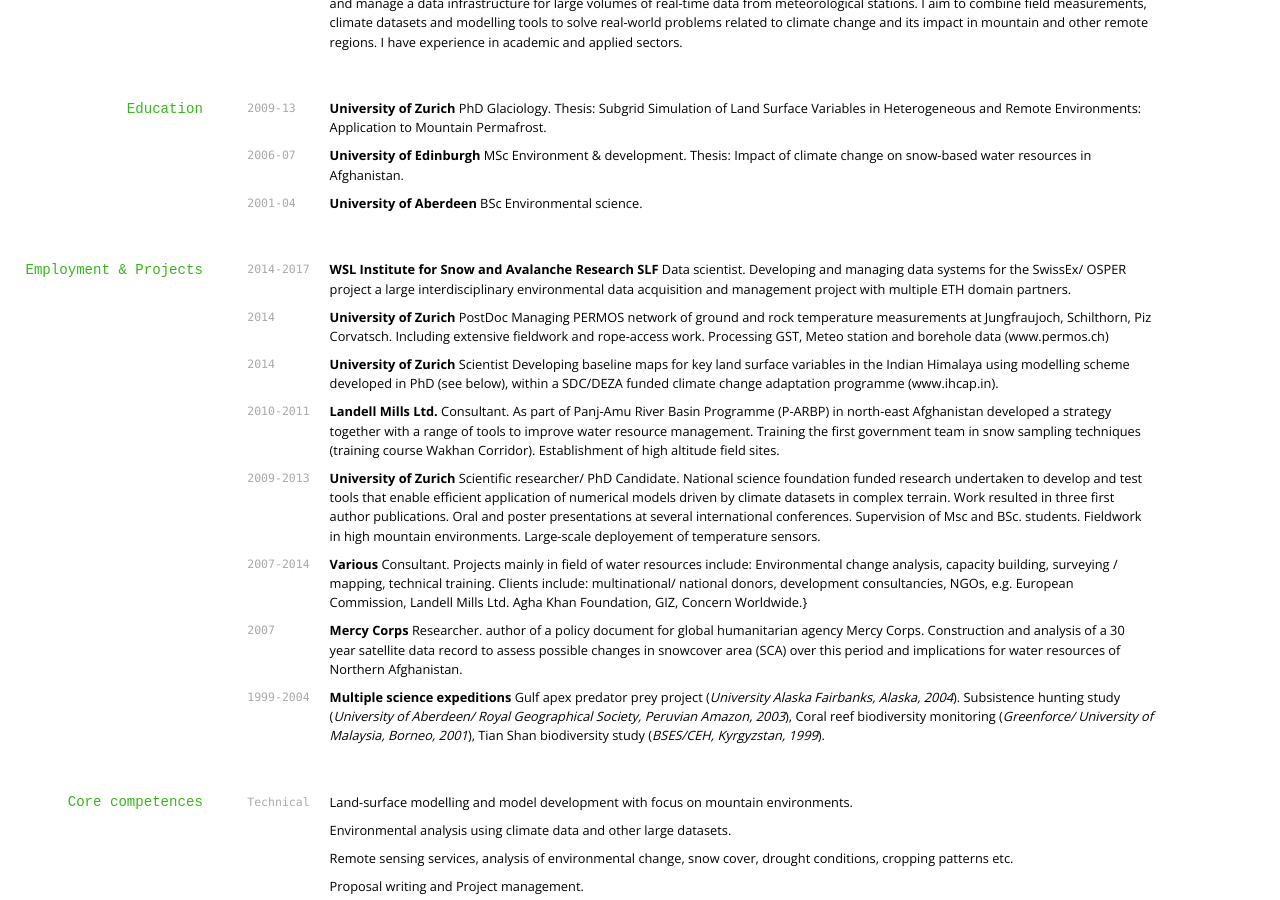
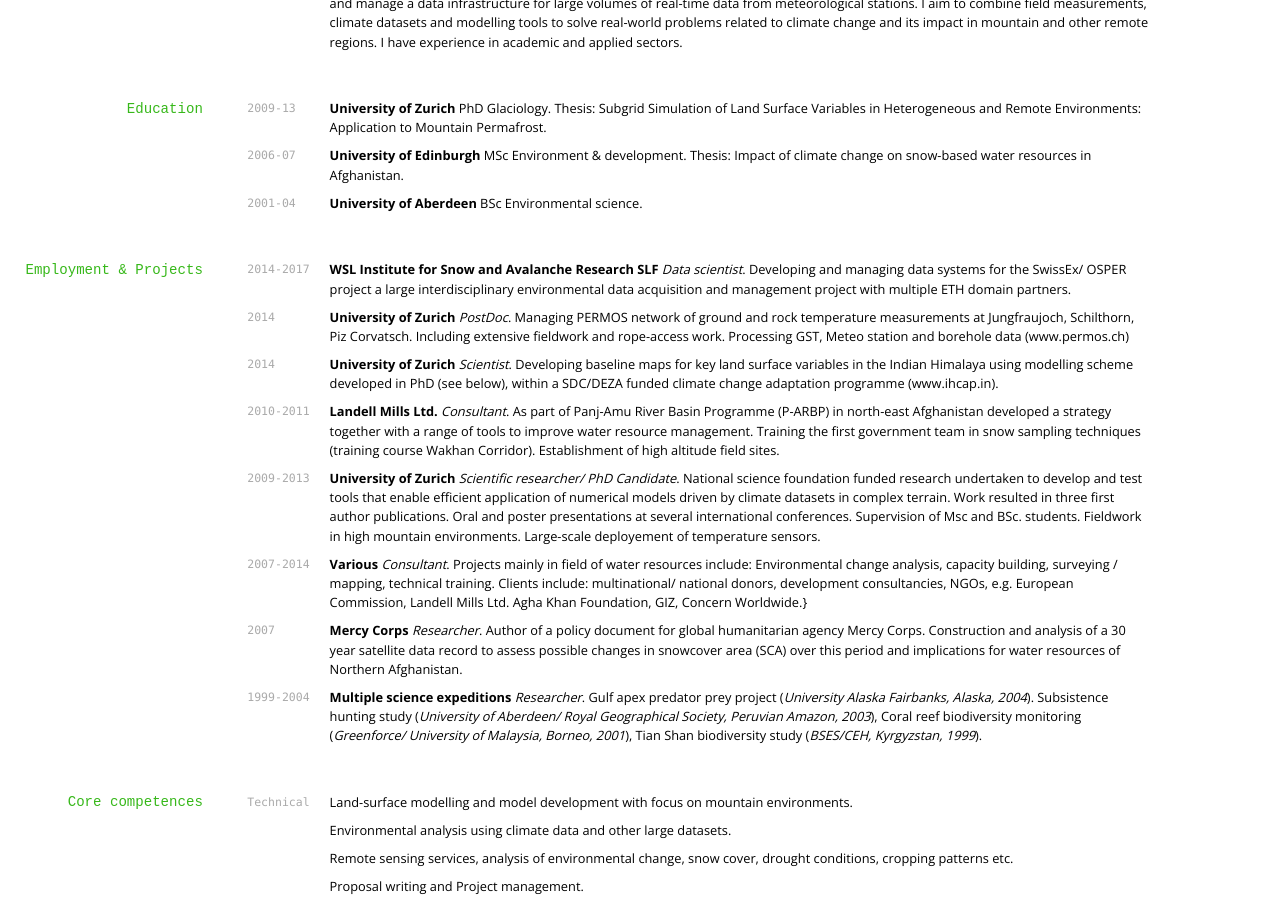
Before and after one commit to joelfiddes/joelfiddes.github.io, a Jekyll site: the page cv/index.html, which Jekyll copies as it is, in a window 1280 px wide and 900 px high, scrolled down 242 px. Built offline with Jekyll 4.4.1, drawn with Linux system fonts in a browser that asks for light colours; nearby versions of some CDN libraries.

Commit message:
auto-commit

```diff
--- a/cv/index.html
+++ b/cv/index.html
@@ -47,28 +47,28 @@
 <h2 id="employment--projects">Employment &amp; Projects</h2>
 
 <p><code class="highlighter-rouge">2014-2017</code>
-<strong>WSL Institute for Snow and Avalanche Research SLF</strong> Data scientist. Developing and managing data systems for the SwissEx/ OSPER project a large interdisciplinary environmental data acquisition and management project with multiple ETH domain partners.</p>
+<strong>WSL Institute for Snow and Avalanche Research SLF</strong> <em>Data scientist</em>. Developing and managing data systems for the SwissEx/ OSPER project a large interdisciplinary environmental data acquisition and management project with multiple ETH domain partners.</p>
 
 <p><code class="highlighter-rouge">2014</code>
-<strong>University of Zurich</strong> PostDoc Managing PERMOS network of ground and rock temperature measurements at Jungfraujoch, Schilthorn, Piz Corvatsch. Including extensive fieldwork and rope-access work. Processing GST, Meteo station and borehole data (www.permos.ch)</p>
+<strong>University of Zurich</strong> <em>PostDoc</em>. Managing PERMOS network of ground and rock temperature measurements at Jungfraujoch, Schilthorn, Piz Corvatsch. Including extensive fieldwork and rope-access work. Processing GST, Meteo station and borehole data (www.permos.ch)</p>
 
 <p><code class="highlighter-rouge">2014</code>
-<strong>University of Zurich</strong> Scientist Developing baseline maps for key land surface variables in the Indian Himalaya using modelling scheme developed in PhD (see below), within a SDC/DEZA funded climate change adaptation programme (www.ihcap.in).</p>
+<strong>University of Zurich</strong> <em>Scientist</em>. Developing baseline maps for key land surface variables in the Indian Himalaya using modelling scheme developed in PhD (see below), within a SDC/DEZA funded climate change adaptation programme (www.ihcap.in).</p>
 
 <p><code class="highlighter-rouge">2010-2011</code>
-<strong>Landell Mills Ltd.</strong> Consultant. As part of Panj-Amu River Basin Programme (P-ARBP) in north-east Afghanistan  developed a strategy together with a range of tools to improve water resource management. Training the first government team in snow sampling techniques (training course Wakhan Corridor). Establishment of high altitude field sites.</p>
+<strong>Landell Mills Ltd.</strong> <em>Consultant</em>. As part of Panj-Amu River Basin Programme (P-ARBP) in north-east Afghanistan  developed a strategy together with a range of tools to improve water resource management. Training the first government team in snow sampling techniques (training course Wakhan Corridor). Establishment of high altitude field sites.</p>
 
 <p><code class="highlighter-rouge">2009-2013</code>
-<strong>University of Zurich</strong> Scientific researcher/ PhD Candidate. National science foundation funded research undertaken to develop and test tools that enable efficient application of numerical models driven by climate datasets in complex terrain. Work resulted in three first author publications. Oral and poster presentations at several international conferences. Supervision of Msc and BSc. students. Fieldwork in high mountain environments. Large-scale deployement of temperature sensors.</p>
+<strong>University of Zurich</strong> <em>Scientific researcher/ PhD Candidate</em>. National science foundation funded research undertaken to develop and test tools that enable efficient application of numerical models driven by climate datasets in complex terrain. Work resulted in three first author publications. Oral and poster presentations at several international conferences. Supervision of Msc and BSc. students. Fieldwork in high mountain environments. Large-scale deployement of temperature sensors.</p>
 
 <p><code class="highlighter-rouge">2007-2014</code>
-<strong>Various</strong>  Consultant. Projects  mainly in field of water resources include: Environmental change analysis, capacity building, surveying / mapping, technical training. Clients include: multinational/ national donors, development consultancies, NGOs, e.g. European Commission, Landell Mills Ltd. Agha Khan Foundation, GIZ, Concern Worldwide.}</p>
+<strong>Various</strong>  <em>Consultant</em>. Projects  mainly in field of water resources include: Environmental change analysis, capacity building, surveying / mapping, technical training. Clients include: multinational/ national donors, development consultancies, NGOs, e.g. European Commission, Landell Mills Ltd. Agha Khan Foundation, GIZ, Concern Worldwide.}</p>
 
 <p><code class="highlighter-rouge">2007</code>
-<strong>Mercy Corps</strong> Researcher. author of a policy document for global humanitarian agency Mercy Corps. Construction and analysis of a 30 year satellite data record to assess possible changes in snowcover area (SCA) over this period and implications for water resources of Northern Afghanistan.</p>
+<strong>Mercy Corps</strong> <em>Researcher</em>. Author of a policy document for global humanitarian agency Mercy Corps. Construction and analysis of a 30 year satellite data record to assess possible changes in snowcover area (SCA) over this period and implications for water resources of Northern Afghanistan.</p>
 
 <p><code class="highlighter-rouge">1999-2004</code>
-<strong>Multiple science expeditions</strong> Gulf apex predator prey project (<em>University Alaska Fairbanks, Alaska, 2004</em>). Subsistence hunting study (<em>University of Aberdeen/ Royal Geographical Society, Peruvian Amazon, 2003</em>), Coral reef biodiversity monitoring (<em>Greenforce/ University of Malaysia, Borneo, 2001</em>), Tian Shan biodiversity study (<em>BSES/CEH, Kyrgyzstan, 1999</em>).</p>
+<strong>Multiple science expeditions</strong> <em>Researcher</em>. Gulf apex predator prey project (<em>University Alaska Fairbanks, Alaska, 2004</em>). Subsistence hunting study (<em>University of Aberdeen/ Royal Geographical Society, Peruvian Amazon, 2003</em>), Coral reef biodiversity monitoring (<em>Greenforce/ University of Malaysia, Borneo, 2001</em>), Tian Shan biodiversity study (<em>BSES/CEH, Kyrgyzstan, 1999</em>).</p>
 
 <h2 id="core-competences">Core competences</h2>
 <p><code class="highlighter-rouge">Technical</code>
```
